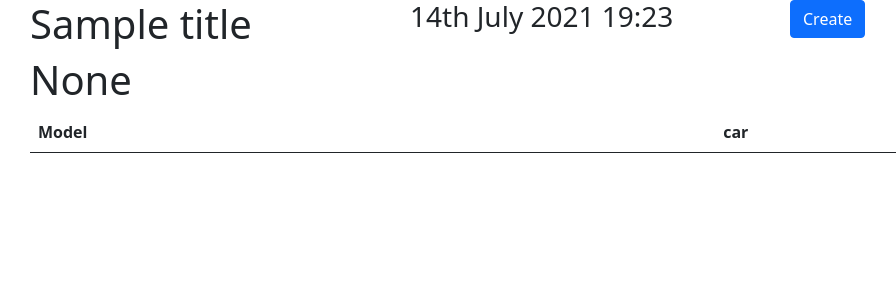
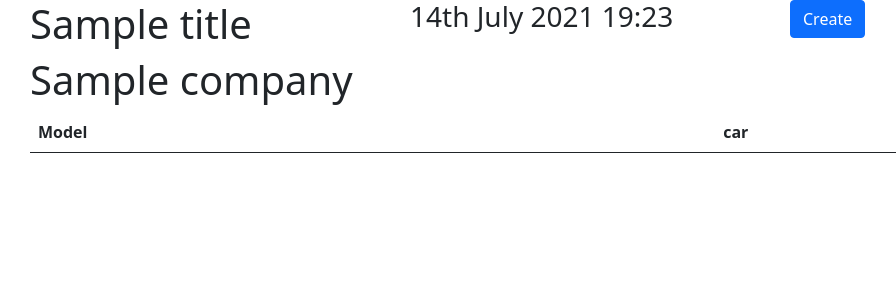
Before and after one commit to nSuN4SoNs/django2.0, a Django app: template car/templates/car_model_list.html in a window 1280 px wide. Shown: the top 300 px of the page, without its empty margins (52-948 px from the left). Run offline with Django 3.2, Linux system fonts and the light colour scheme; tables that the repository leaves empty hold one stand-in row (values such as "Sample post"); the template is opened without the code that fills it: values that come from a table or form of the project are taken from there, most other values are stand-ins (such as "Sample title", 1, 10 or a date in 2020); lists and menus that the app fills with data are empty.

Commit message:
model_company_fix_1

```diff
--- a/car/templates/car_model_list.html
+++ b/car/templates/car_model_list.html
@@ -13,9 +13,9 @@
     <a class="btn btn-primary" href="{% url 'carmodel-create' %}">Create</a>
   </div>
 </div>
-{% regroup car_model_list by car_company as company_list %}
-{% for car_company in company_list %}
-<h1>{{car_company.grouper}}</h1>
+<!-- {% regroup car_model_list by company as company_list %} -->
+{% for company in company_list %}
+<h1>{{company.grouper}}</h1>
 
 <table class="table">
   <thead>
--- a/car/templates/company_list.html
+++ b/car/templates/company_list.html
@@ -13,7 +13,7 @@
     <a class="btn btn-primary" href="{% url 'carcompany-create' %}">Create</a>
   </div>
 </div>
-{% regroup car_company_list by car_model as model_list %}
+{% regroup company_list by car_model as model_list %}
 {% for car_model in model_list %}
 <h1>{{car_model.grouper}}</h1>
 
@@ -25,7 +25,7 @@
     </tr>
   </thead>
     <tbody>
-      {% for model in car_company.list %}
+      {% for model in company.list %}
       <tr>
         <th scope="row"><a href="/carcompany/{{carcompany.id}}">{{car.company}}</a></th>
         <td>{{car.model}}</td>
```
